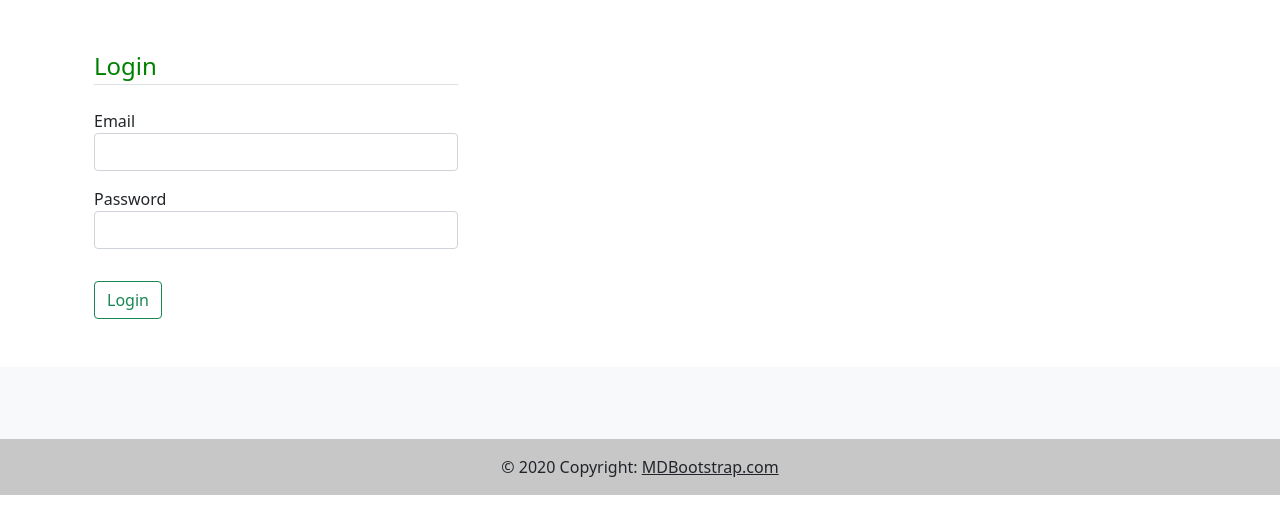
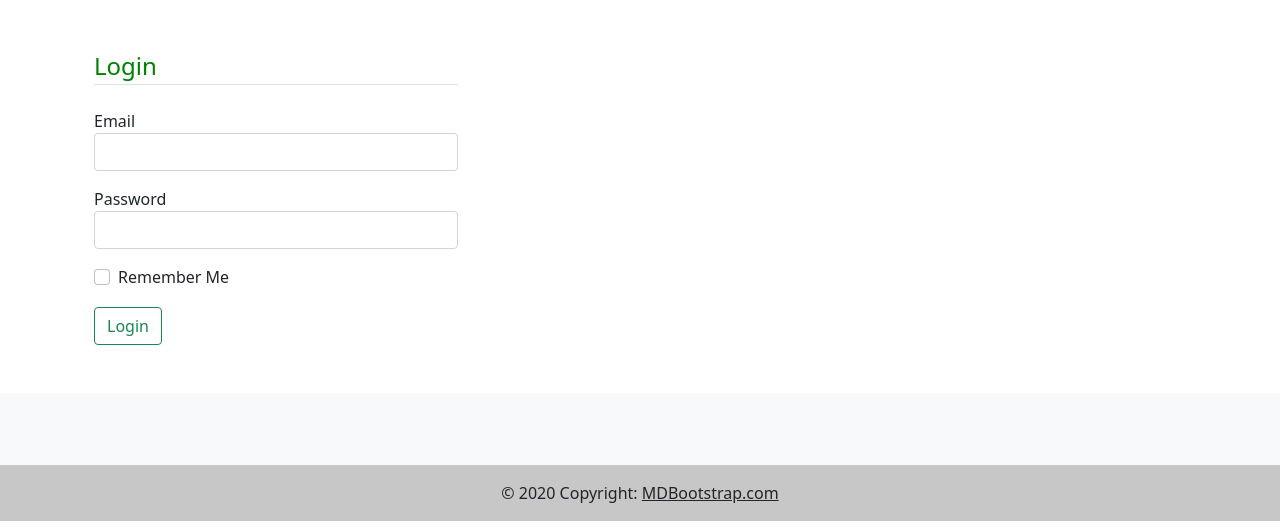
Before and after one commit to Barnez299/flaskblog2, a Flask app: page /login in a window 1280 px wide. Shown: the part 56-585 px from the top of the page. Run offline with Flask 2, Linux system fonts and the light colour scheme; some libraries are stand-ins or nearby versions.

Commit message:
remember me box included

```diff
--- a/templates/login.html
+++ b/templates/login.html
@@ -14,7 +14,11 @@
                     {{form.password.label(class="form-control-label")}} {%if form.password.errors%} {{form.password(class="form-control mb-3 is-invalid")}} {%for error in form.password.errors%}
                     <span>{{error}}</span> {%endfor%} {%else%} {{form.password(class="form-control mb-3")}} {%endif%}
                 </div>
+                <div class="form-check">
+                    {{ form.remember(class="form-check-input") }} {{ form.remember.label(class="form-check-label") }}
+                </div>
             </fieldset>
+
             <div class="form-group">
                 {{ form.submit(class="btn btn-outline-success mt-3")}}
             </div>
```
